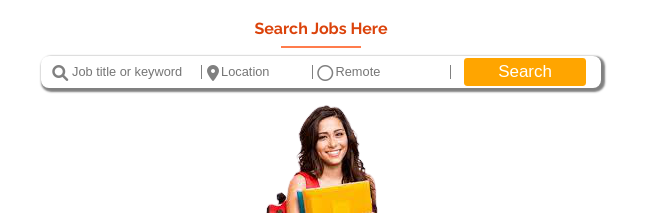
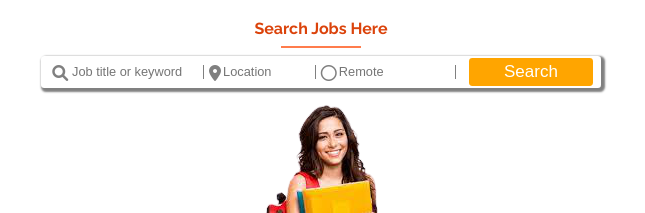
Before and after one commit to ash1919/landing--page, a plain HTML site: page code/new.html in a window 1280 px wide. Shown: the part 143-356 px from the top of the page, 319-964 px from the left. Drawn offline with Linux system fonts and the light colour scheme.

Commit message:
Modification 3

```diff
--- a/code/styles2.css
+++ b/code/styles2.css
@@ -180,13 +180,14 @@ hr {
     flex-direction: row;
     padding: 0.5em;
     background-color: white;
-    border-radius: 0.5em;
+    border-radius: 0.2em;
     width: 35rem;
     margin: auto;
     box-shadow: 2px 2px 2px 2px gray;
     height: 2rem;
     justify-content: center;
     align-items: center;
+
   }
   .job {
     padding: 7px;
@@ -232,7 +233,7 @@ hr {
     cursor: pointer;
     height: 1.8rem;
     border-radius: 0.2em;
-    margin-right: 0.4em;
+    /* opacity: 1 !important; */
   }
   .icon-1 {
     position: relative;
```
